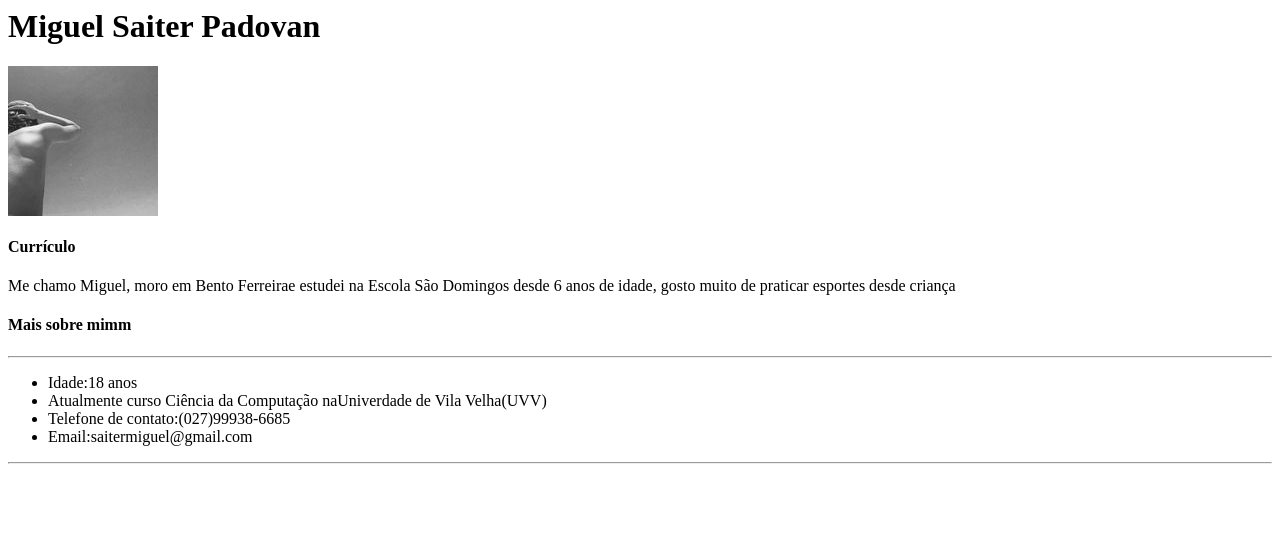
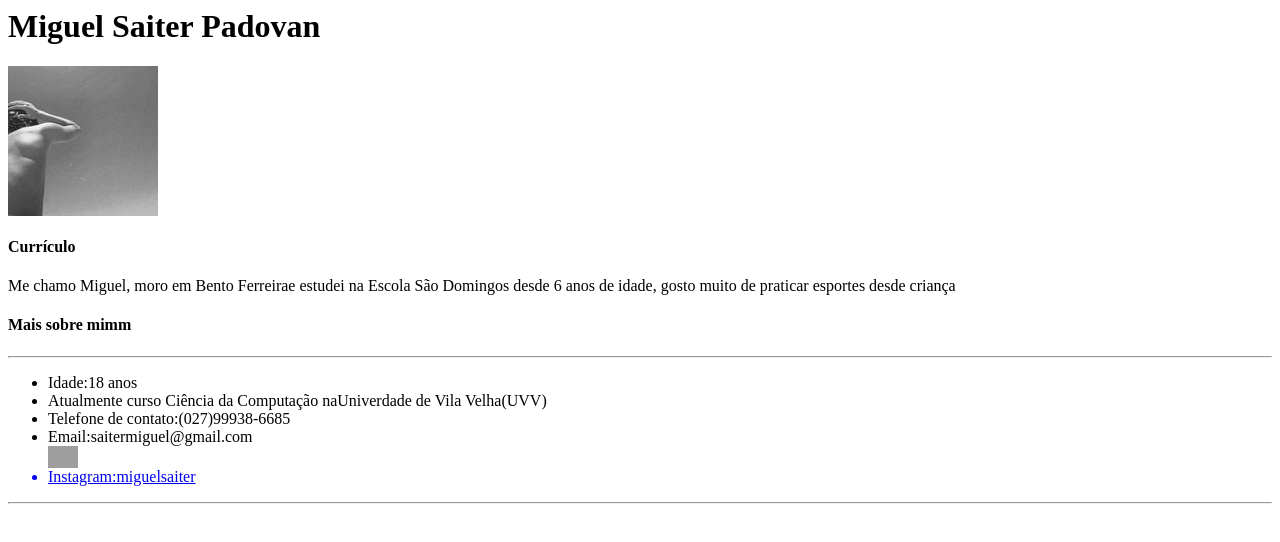
Before and after one commit to MiguelSaiterPadovan/Curr-culo, a plain HTML site: page novo.html in a window 1280 px wide. Drawn offline with Linux system fonts and the light colour scheme; grey boxes are pictures that could not be loaded.

Commit message:
Add files via upload

```diff
--- a/novo.html
+++ b/novo.html
@@ -16,6 +16,8 @@
 <li>Atualmente curso Ciência da Computação naUniverdade de Vila Velha(UVV)</li>
 <li>Telefone de contato:(027)99938-6685</li>
 <li>Email:saitermiguel@gmail.com</li>
+<a href="https://www.instagram.com/miguelsaiter/?hl=de" target="_blank"><img src="https://w7.pngwing.com/pngs/549/715/png-transparent-web-development-logo-website-web-design-symmetry-internet-thumbnail.png" width="30px"</a>
+<li>Instagram:miguelsaiter</li>
 </ul>
 <hr/>
 
```
Also changed, not shown: logo.png (added).
